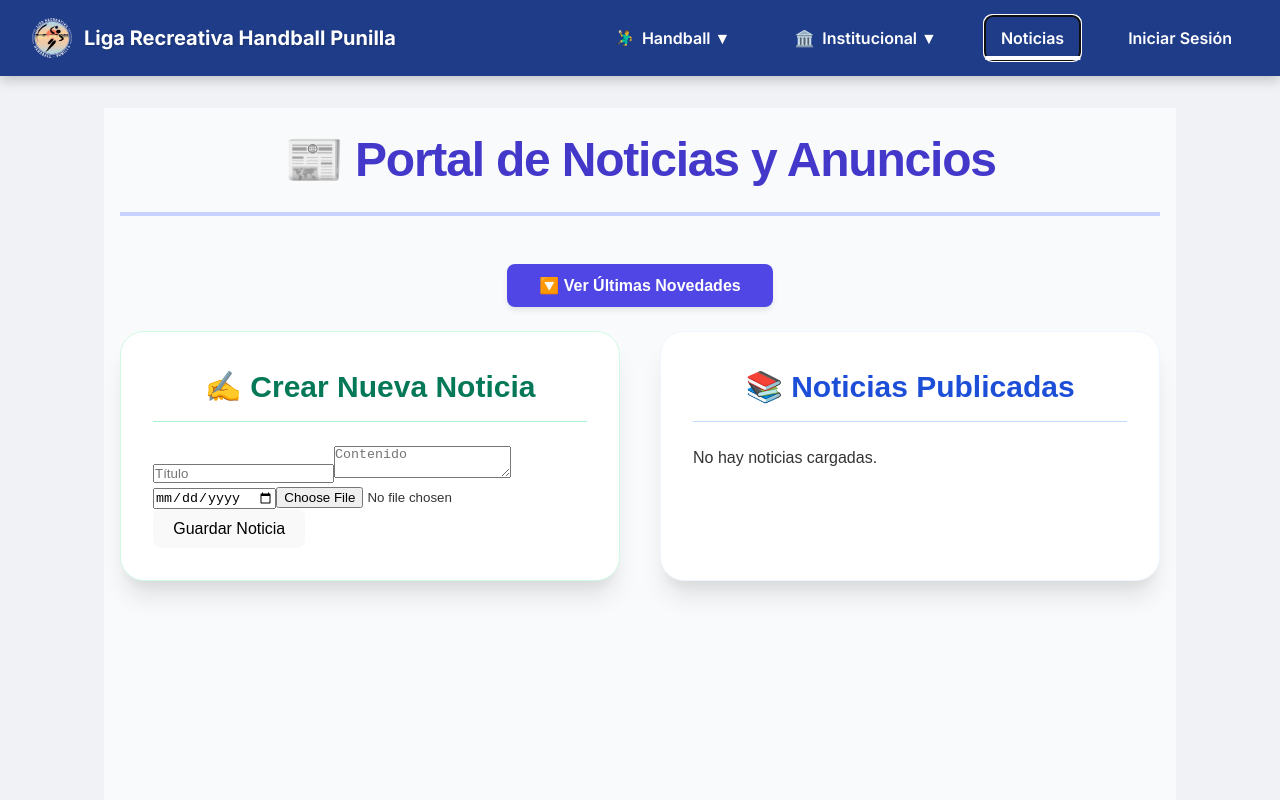
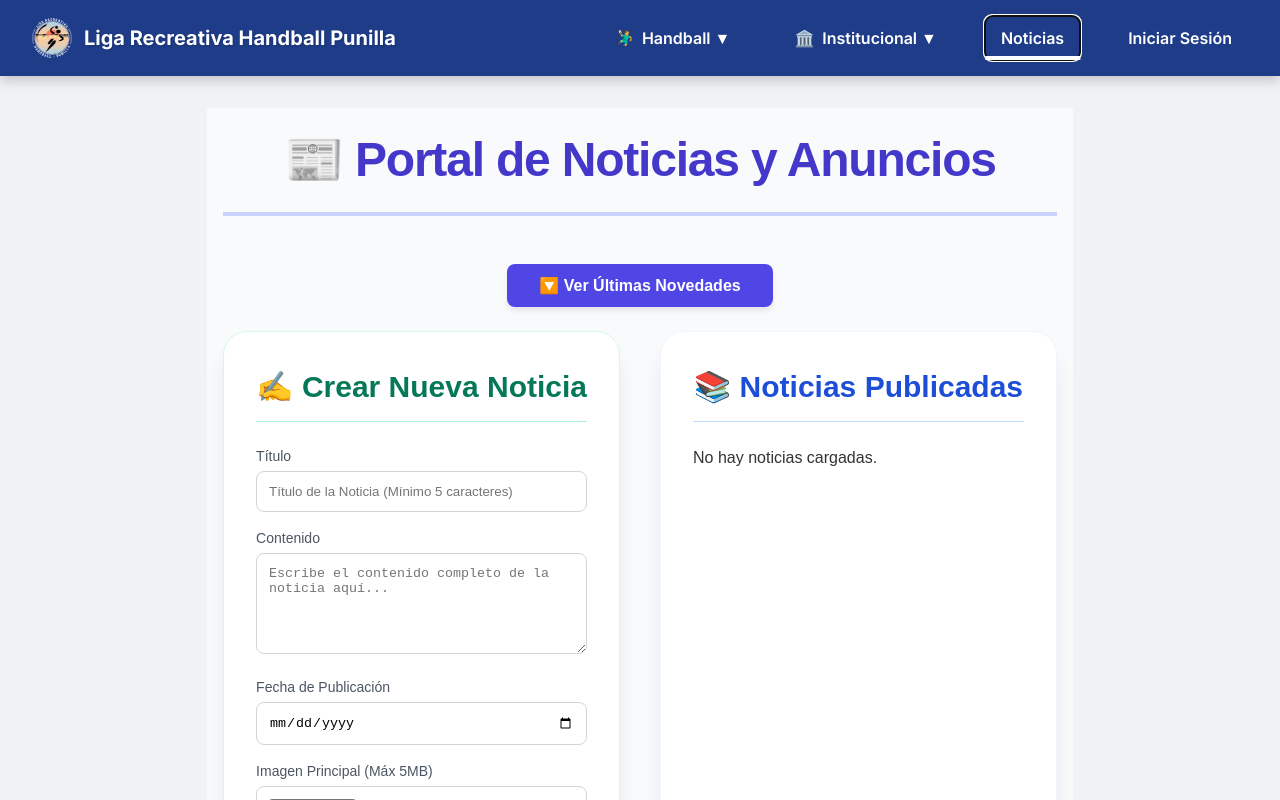
Before and after one commit to JeremiasDM/Proyecto-Liga-Handball-Backend, a React (Vite) app in the folder FrontEnd/: page / in a window 1280 px wide. Both pictures are taken after a click on the button "Noticias". Shown: the top 800 px of the page. Built offline with nearby package versions, Linux system fonts and the light colour scheme.

Commit message:
Update FormularioNoticia.tsx

```diff
--- a/FrontEnd/src/Noticias/FormularioNoticia.tsx
+++ b/FrontEnd/src/Noticias/FormularioNoticia.tsx
@@ -1,40 +1,137 @@
-import React, { useState } from "react";
+import React, { useState, useEffect } from "react";
 
 type Noticia = {
-  id?: number;
+  id: number;
   titulo: string;
   contenido: string;
   fecha: string;
   imagenUrl?: string;
 };
 
+// La noticiaAEditar no tiene id si es nueva, pero sí si viene de la lista.
+type FormNoticia = Omit<Noticia, 'id'> & { id?: number };
+
 type Props = {
   onGuardar: (noticia: Noticia) => void;
+  onActualizar: (noticia: Noticia) => void; // Nuevo prop
+  noticiaAEditar: Noticia | null; // Nuevo prop
+  onCancelEdit: () => void; // Nuevo prop para cancelar edición
 };
 
-const FormularioNoticia: React.FC<Props> = ({ onGuardar }) => {
-  const [form, setForm] = useState<Noticia>({
+// Estilos convertidos a objeto para su uso en línea
+const styles = {
+    // ... (Estilos de FormularioNoticia se mantienen sin cambios)
+    formContainer: {
+        display: 'flex' as React.CSSProperties['display'],
+        flexDirection: 'column' as React.CSSProperties['flexDirection'],
+        gap: '1rem',
+    } as React.CSSProperties,
+    inputGroup: {
+        marginBottom: '1rem',
+    } as React.CSSProperties,
+    label: {
+        display: 'block',
+        fontSize: '0.875rem',
+        fontWeight: '500',
+        color: '#4b5563',
+        marginBottom: '0.25rem',
+    } as React.CSSProperties,
+    inputBase: {
+        width: '100%',
+        padding: '0.75rem',
+        border: '1px solid #d1d5db',
+        borderRadius: '0.5rem',
+        transition: 'border-color 0.15s ease-in-out',
+    } as React.CSSProperties,
+    textarea: {
+        width: '100%',
+        padding: '0.75rem',
+        border: '1px solid #d1d5db',
+        borderRadius: '0.5rem',
+        transition: 'border-color 0.15s ease-in-out',
+    } as React.CSSProperties,
+    fileInput: {
+        width: '100%',
+        padding: '0.75rem',
+        border: '1px solid #d1d5db',
+        borderRadius: '0.5rem',
+    } as React.CSSProperties,
+    successText: {
+        marginTop: '0.5rem',
+        fontSize: '0.875rem',
+        color: '#059669',
+    } as React.CSSProperties,
+    buttonBase: { // Nuevo estilo base para botones
+        padding: '0.75rem 1rem',
+        fontWeight: '700',
+        borderRadius: '0.5rem',
+        transition: 'background-color 0.2s ease',
+        boxShadow: '0 10px 15px -3px rgba(0, 0, 0, 0.1), 0 4px 6px -2px rgba(0, 0, 0, 0.05)',
+        cursor: 'pointer',
+        border: 'none',
+        width: '100%',
+    } as React.CSSProperties,
+    saveButton: {
+      backgroundColor: '#4f46e5', // indigo-600
+      color: 'white',
+      marginTop: '1.25rem',
+    } as React.CSSProperties,
+    cancelButton: {
+      backgroundColor: '#ef4444', // red-500
+      color: 'white',
+      marginTop: '0.5rem',
+    } as React.CSSProperties,
+    buttonGroup: {
+      display: 'flex',
+      flexDirection: 'column' as const,
+      gap: '0.5rem',
+      marginTop: '1.25rem',
+    }
+};
+
+
+const FormularioNoticia: React.FC<Props> = ({ onGuardar, onActualizar, noticiaAEditar, onCancelEdit }) => {
+  const initialState: FormNoticia = {
     titulo: "",
     contenido: "",
     fecha: "",
     imagenUrl: "",
-  });
+  };
+
+  const [form, setForm] = useState<FormNoticia>(initialState);
+
+  // Efecto para precargar los datos si estamos editando
+  useEffect(() => {
+    if (noticiaAEditar) {
+        setForm(noticiaAEditar);
+    } else {
+        setForm(initialState);
+    }
+  }, [noticiaAEditar]);
+
 
   const handleChange = (e: React.ChangeEvent<HTMLInputElement | HTMLTextAreaElement>) => {
     const { name, value } = e.target;
     setForm({ ...form, [name]: value });
   };
 
+  // Función para manejar la carga de archivos
   const handleFileUpload = (e: React.ChangeEvent<HTMLInputElement>) => {
     const file = e.target.files?.[0];
-    if (!file) return;
+    if (!file) {
+      setForm({ ...form, imagenUrl: form.imagenUrl || "" }); // Mantener la URL existente si cancela
+      return;
+    }
 
     if (!file.type.startsWith("image/")) {
       alert("La imagen debe ser un archivo válido (jpg, png, etc).");
+      // Limpiar input de archivo sin borrar la imagenUrl existente
+      e.target.value = '';
       return;
     }
     if (file.size > 5 * 1024 * 1024) {
       alert("La imagen no debe superar los 5MB.");
+      e.target.value = '';
       return;
     }
 
@@ -47,58 +144,119 @@ const FormularioNoticia: React.FC<Props> = ({ onGuardar }) => {
     reader.readAsDataURL(file);
   };
 
+  // Función de validación de formulario
+  const validateForm = (data: FormNoticia): boolean => {
+    if (!data.titulo || data.titulo.length < 5) {
+      alert("El título debe tener al menos 5 caracteres.");
+      return false;
+    }
+    if (!data.contenido) {
+      alert("El contenido es obligatorio.");
+      return false;
+    }
+    if (!data.fecha) {
+      alert("Debe seleccionar una fecha.");
+      return false;
+    }
+    return true;
+  }
+
   const handleSubmit = (e: React.FormEvent) => {
     e.preventDefault();
 
-    if (!form.titulo || form.titulo.length < 5) {
-      alert("El título debe tener al menos 5 caracteres.");
-      return;
-    }
-    if (!form.contenido) {
-      alert("El contenido es obligatorio.");
-      return;
-    }
-    if (!form.fecha) {
-      alert("Debe seleccionar una fecha.");
-      return;
+    if (!validateForm(form)) return;
+
+    // Lógica para AÑADIR o ACTUALIZAR
+    if (form.id) {
+        // ACTUALIZAR
+        onActualizar(form as Noticia);
+    } else {
+        // GUARDAR NUEVA
+        onGuardar({ ...form, id: Date.now() } as Noticia);
+        alert("✅ Noticia guardada correctamente.");
     }
 
-    onGuardar({ ...form, id: Date.now() });
-    setForm({ titulo: "", contenido: "", fecha: "", imagenUrl: "" });
+    // Limpiar formulario si se está creando, o simplemente salir del modo edición si se está actualizando.
+    setForm(initialState);
   };
 
   return (
-    <form onSubmit={handleSubmit} className="space-y-3">
+    <form onSubmit={handleSubmit} style={styles.formContainer}>
+      <div>
+        <label htmlFor="titulo" style={styles.label}>Título</label>
         <input
+            id="titulo"
             type="text"
             name="titulo"
-        placeholder="Título"
+            placeholder="Título de la Noticia (Mínimo 5 caracteres)"
             value={form.titulo}
             onChange={handleChange}
-        className="w-full p-2 border rounded"
+            style={styles.inputBase}
             required
         />
+      </div>
+
+      <div>
+        <label htmlFor="contenido" style={styles.label}>Contenido</label>
         <textarea
+            id="contenido"
             name="contenido"
-        placeholder="Contenido"
+            placeholder="Escribe el contenido completo de la noticia aquí..."
             value={form.contenido}
             onChange={handleChange}
-        className="w-full p-2 border rounded"
+            rows={5}
+            style={styles.textarea}
             required
         />
+      </div>
+
+      <div>
+        <label htmlFor="fecha" style={styles.label}>Fecha de Publicación</label>
         <input
+            id="fecha"
             type="date"
             name="fecha"
             value={form.fecha}
             onChange={handleChange}
-        className="w-full p-2 border rounded"
+            style={styles.inputBase}
             required
         />
-      <input type="file" accept="image/*" onChange={handleFileUpload} />
+      </div>
 
-      <button type="submit" className="px-4 py-2 bg-blue-600 text-white rounded">
-        Guardar Noticia
+      <div>
+        <label htmlFor="archivo" style={styles.label}>Imagen Principal (Máx 5MB)</label>
+        <input
+            id="archivo"
+            type="file"
+            accept="image/*"
+            onChange={handleFileUpload}
+            style={styles.fileInput}
+        />
+        {form.imagenUrl && (
+            <p style={styles.successText}>
+                {form.id ? '🖼️ Imagen actual cargada/existente' : 'Archivo cargado:'} <span style={{fontWeight: '500'}}>{(form.imagenUrl.length / 1024).toFixed(1)} KB</span>
+            </p>
+        )}
+      </div>
+
+      <div style={styles.buttonGroup}>
+        <button
+            type="submit"
+            style={{...styles.buttonBase, ...styles.saveButton}}
+        >
+            {form.id ? '💾 Actualizar Noticia' : '🚀 Publicar Noticia'}
         </button>
+
+        {form.id && ( // Botón de cancelar solo en modo edición
+            <button
+                type="button"
+                onClick={onCancelEdit}
+                style={{...styles.buttonBase, ...styles.cancelButton}}
+            >
+                ❌ Cancelar Edición
+            </button>
+        )}
+      </div>
     </form>
   );
 };
```
Lines whose indentation alone changed are shown as unchanged.
